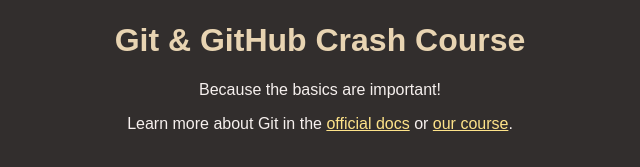
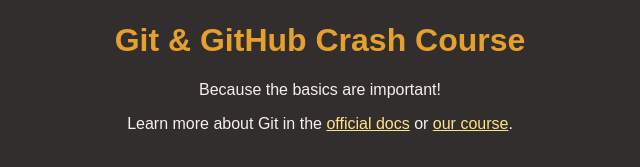
Before and after one commit to vdobrynin/git-and-github, a plain HTML site: page index.html in a window 1280 px wide. Shown: the part 147-314 px from the top of the page, without its empty margins (320-960 px from the left). Drawn offline with Linux system fonts and the light colour scheme.

Commit message:
change title color

```diff
--- a/styles.css
+++ b/styles.css
@@ -17,7 +17,7 @@ body {
 }
 
 h1 {
-  color: #e8d4b2;
+  color: #e5a12c;
 }
 
 a {
```
